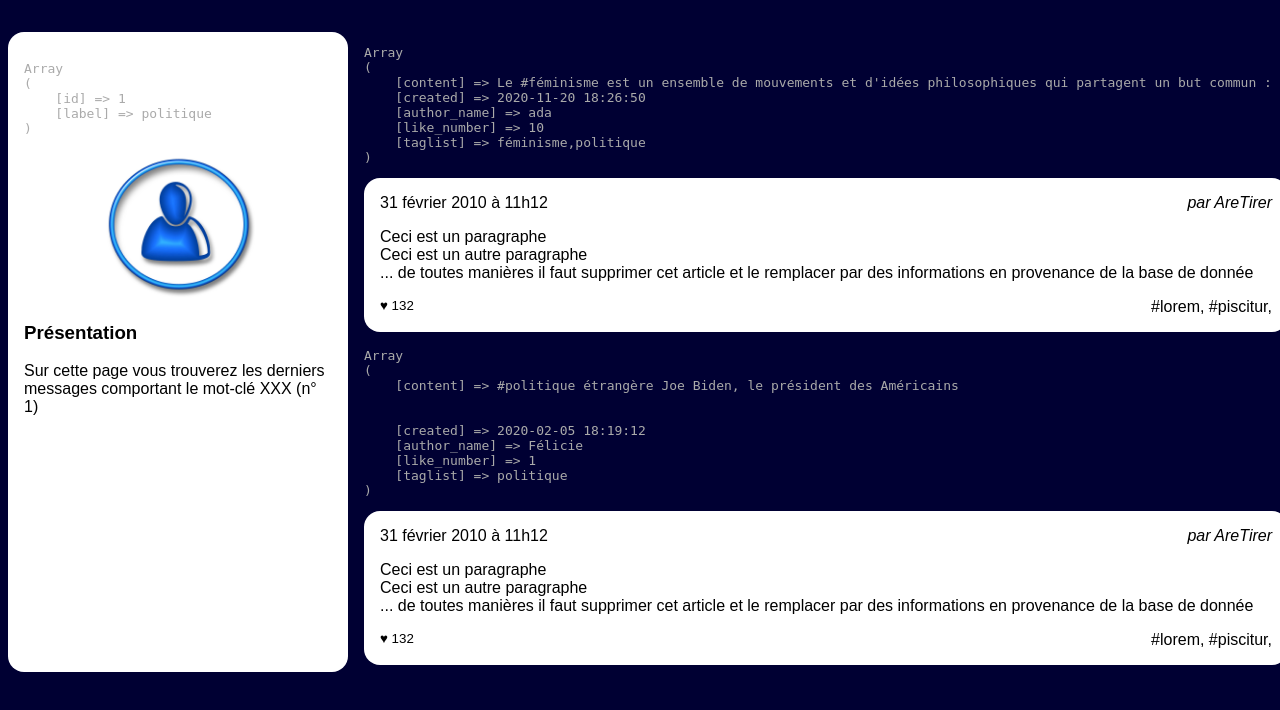
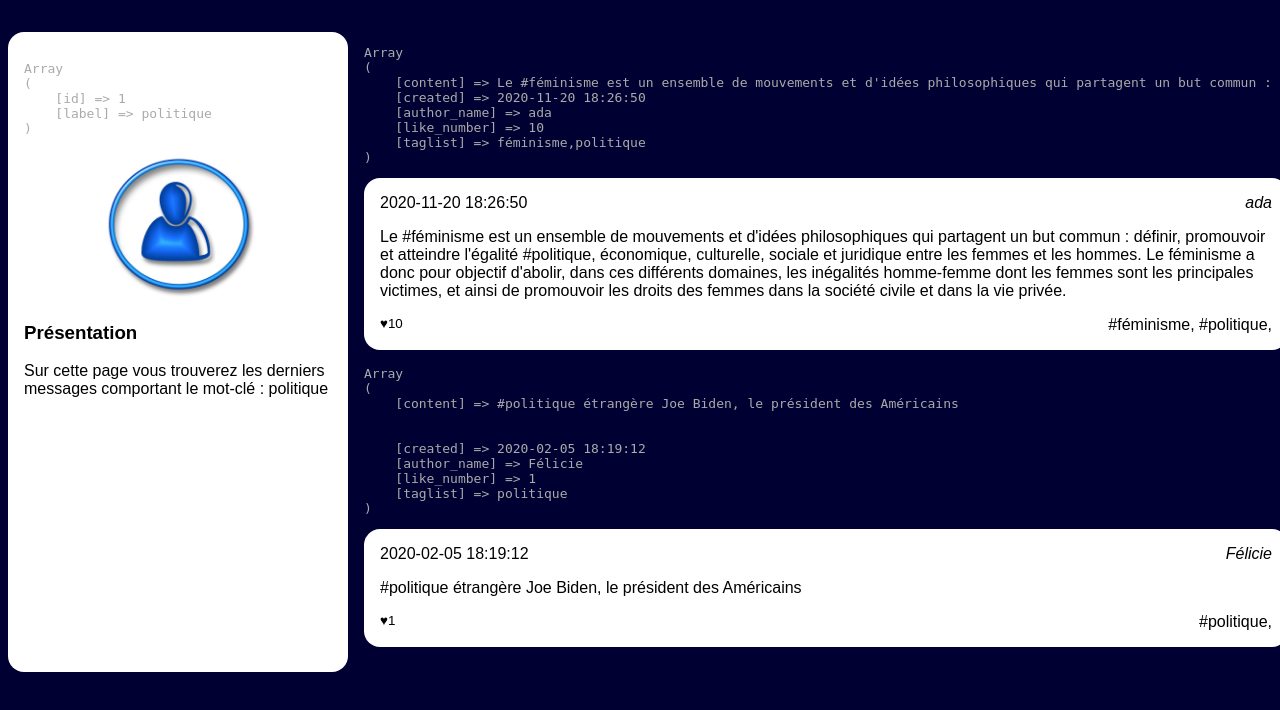
Before and after one commit to adatechschool/projet-collectif---reseau-social-php-hellobook, a PHP site: page /tags.php?tag_id=1 in a window 1280 px wide. Shown: the part 90-800 px from the top of the page. Run offline with PHP 8.4, Linux system fonts and the light colour scheme; data comes from the database, SQL or seed files in the repository.

Commit message:
Résolution des @todos sur tags.php

```diff
--- a/Niveau1/tags.php
+++ b/Niveau1/tags.php
@@ -33,8 +33,8 @@
                 <section>
                     <h3>Présentation</h3>
                     <p>Sur cette page vous trouverez les derniers messages comportant
-                        le mot-clé XXX
-                        (n° <?php echo $tagId ?>)
+                        le mot-clé :
+                        <?php echo $tag['label'] ?>
                     </p>
 
                 </section>
@@ -76,20 +76,20 @@
                     ?>
                     <article>
                         <h3>
-                            <time datetime='2020-02-01 11:12:13' >31 février 2010 à 11h12</time>
+                            <time><?php echo $post['created'] ?></time>
                         </h3>
-                        <address>par AreTirer</address>
+                        <address><?php echo $post["author_name"] ?></address>
                         <div>
-                            <p>Ceci est un paragraphe</p>
-                            <p>Ceci est un autre paragraphe</p>
-                            <p>... de toutes manières il faut supprimer cet
-                                article et le remplacer par des informations en
-                                provenance de la base de donnée</p>
+                            <p><?php echo $post["content"] ?></p>
                         </div>
                         <footer>
-                            <small>♥ 132</small>
-                            <a href="">#lorem</a>,
-                            <a href="">#piscitur</a>,
+                        <small>♥<?php echo $post['like_number'] ?></small>
+                            <?php
+                            $tagArray = explode(",",$post['taglist']);
+                                foreach ($tagArray as $tagElement){
+                                    ?><a href=""><?php echo "#" . $tagElement . ", ";
+                                }?>
+                                </a>
                         </footer>
                     </article>
                 <?php } ?>
```
